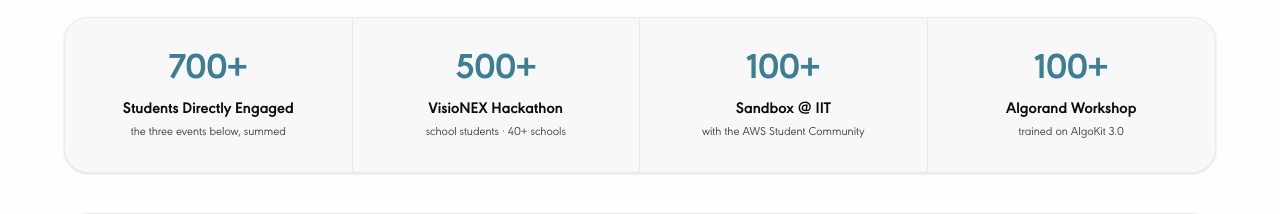
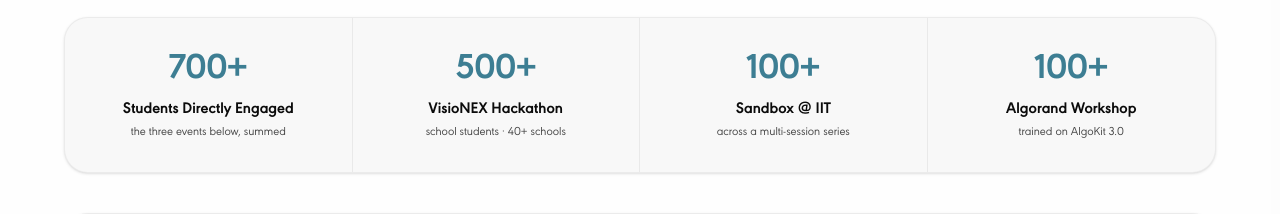
Before and after one commit to SoterCare/web-dev-v2, a Next.js app: page /community in a window 1280 px wide. Shown: the part 3460-3674 px from the top of the page. Built offline with nearby package versions, Linux system fonts and the light colour scheme.

Commit message:
State Sandbox @ IIT reach as across a multi-session series

```diff
--- a/src/app/community/page.tsx
+++ b/src/app/community/page.tsx
@@ -372,7 +372,7 @@
                   {[
                     { value: '700+', label: 'Students Directly Engaged', sub: 'the three events below, summed' },
                     { value: '500+', label: 'VisioNEX Hackathon', sub: 'school students · 40+ schools' },
-                    { value: '100+', label: 'Sandbox @ IIT', sub: 'with the AWS Student Community' },
+                    { value: '100+', label: 'Sandbox @ IIT', sub: 'across a multi-session series' },
                     { value: '100+', label: 'Algorand Workshop', sub: 'trained on AlgoKit 3.0' },
                   ].map((stat) => (
                     <div key={stat.label} className="p-6 md:p-8 text-center">
```
